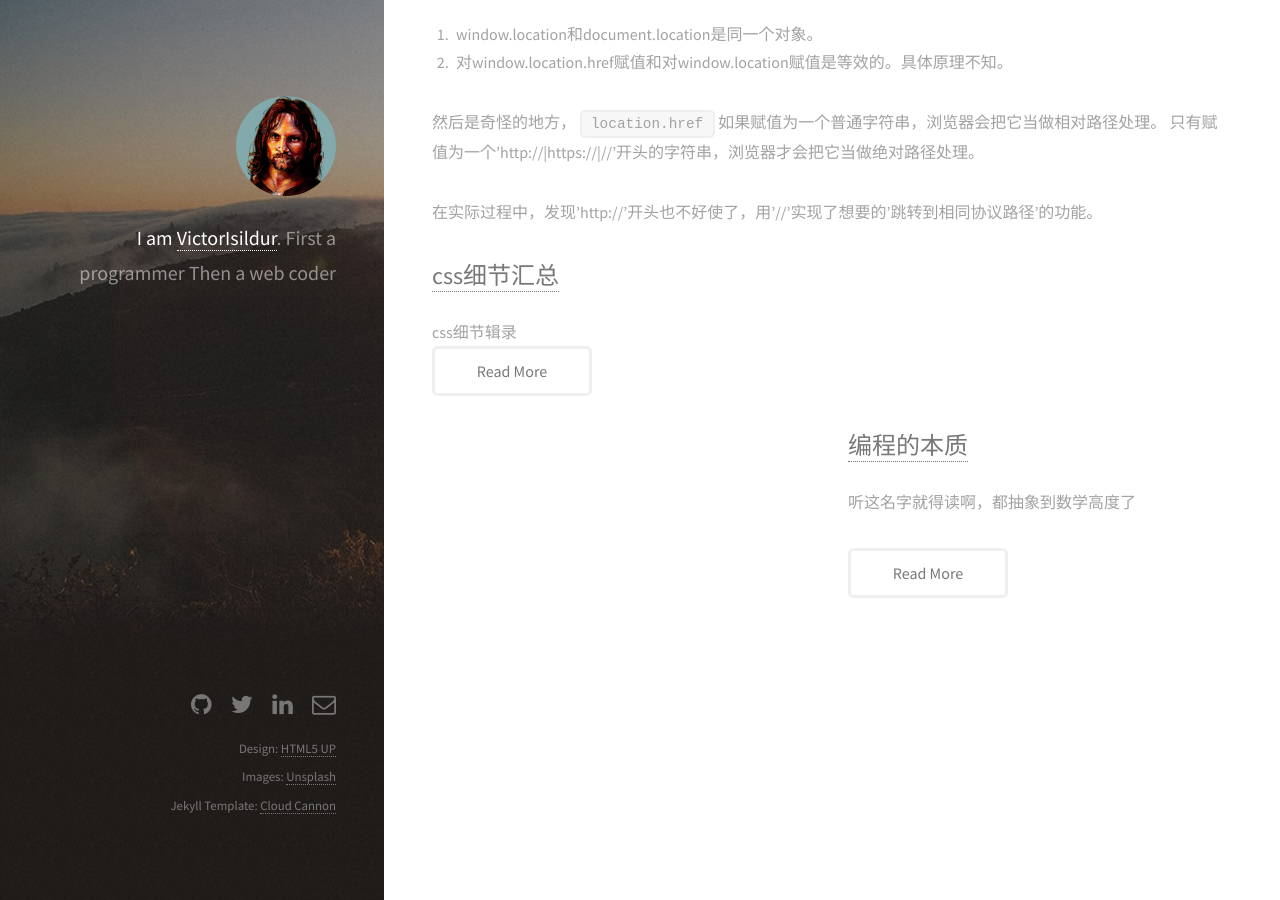
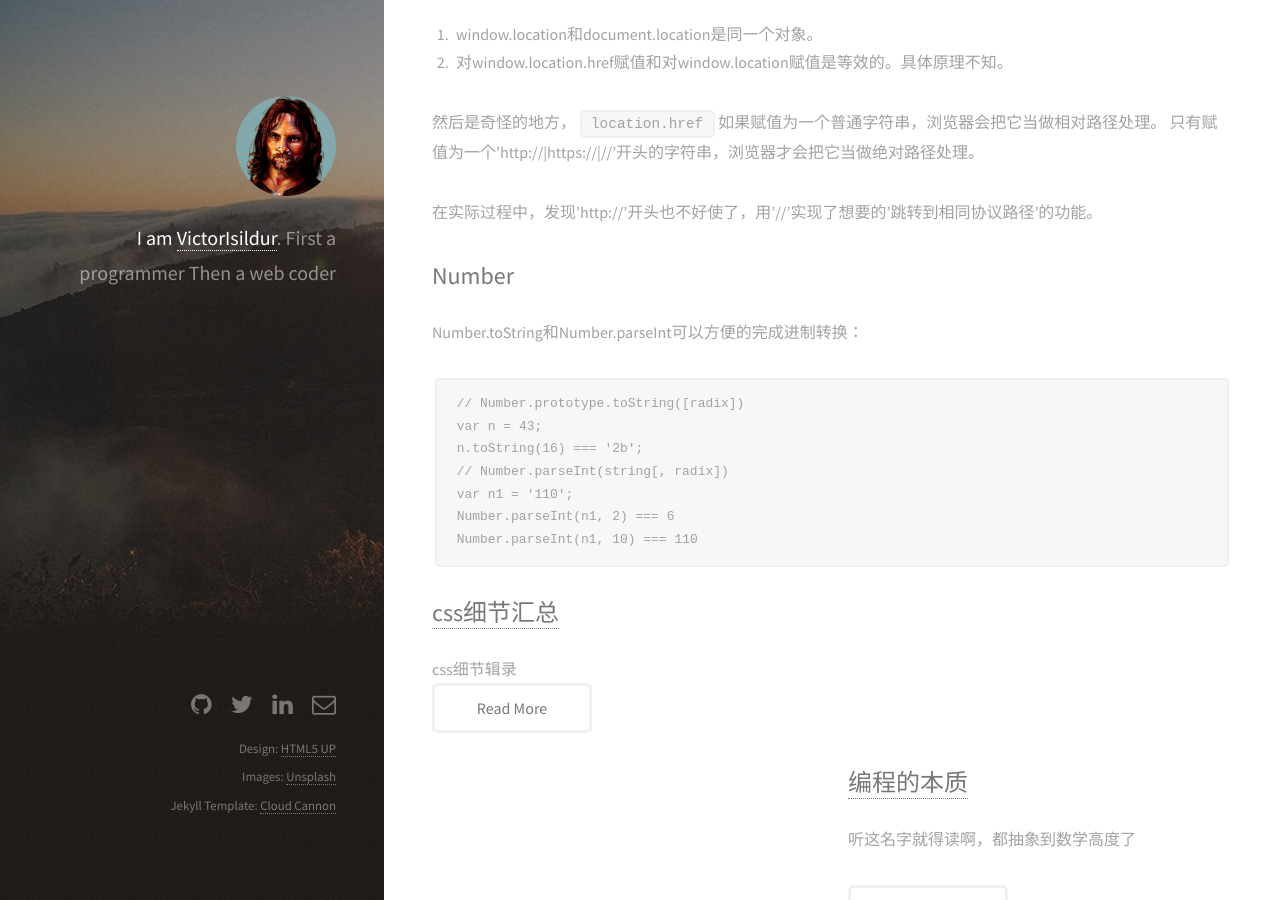
Before and after one commit to victorisildur/victorisildur.github.io, a Jekyll site: the page built from _posts/2016-03-12-js-review.markdown, in a window 1280 px wide and 900 px high, scrolled down 4447 px. Built offline with Jekyll 4.4.1, drawn with Linux system fonts in a browser that asks for light colours; Markdown is read by kramdown in place of the engine named in the settings.

Commit message:
Number methods

````diff
--- a/_posts/2016-03-12-js-review.markdown
+++ b/_posts/2016-03-12-js-review.markdown
@@ -169,3 +169,17 @@ function (a) {
 只有赋值为一个'http://|https://|//'开头的字符串，浏览器才会把它当做绝对路径处理。
 
 在实际过程中，发现'http://'开头也不好使了，用'//'实现了想要的'跳转到相同协议路径'的功能。
+
+## Number
+
+Number.toString和Number.parseInt可以方便的完成进制转换：
+
+```javascript
+// Number.prototype.toString([radix])
+var n = 43;
+n.toString(16) === '2b';
+// Number.parseInt(string[, radix])
+var n1 = '110';
+Number.parseInt(n1, 2) === 6
+Number.parseInt(n1, 10) === 110
+```
````
